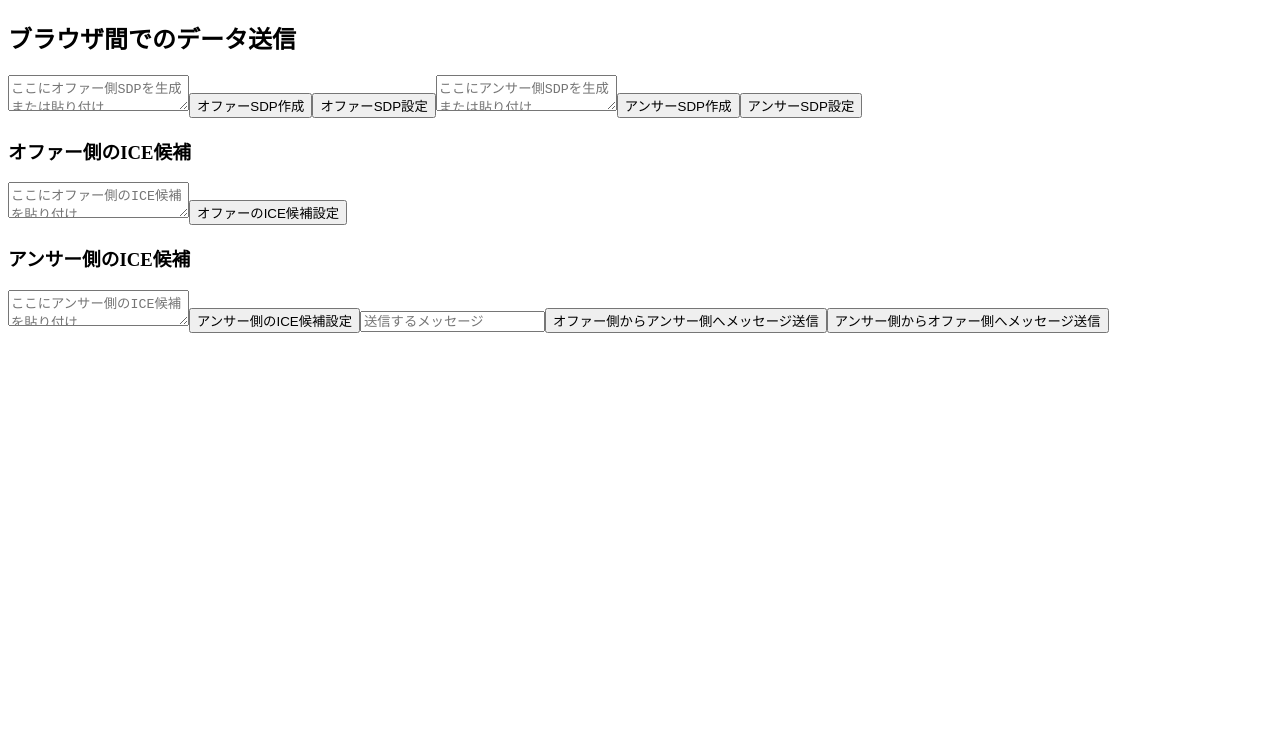
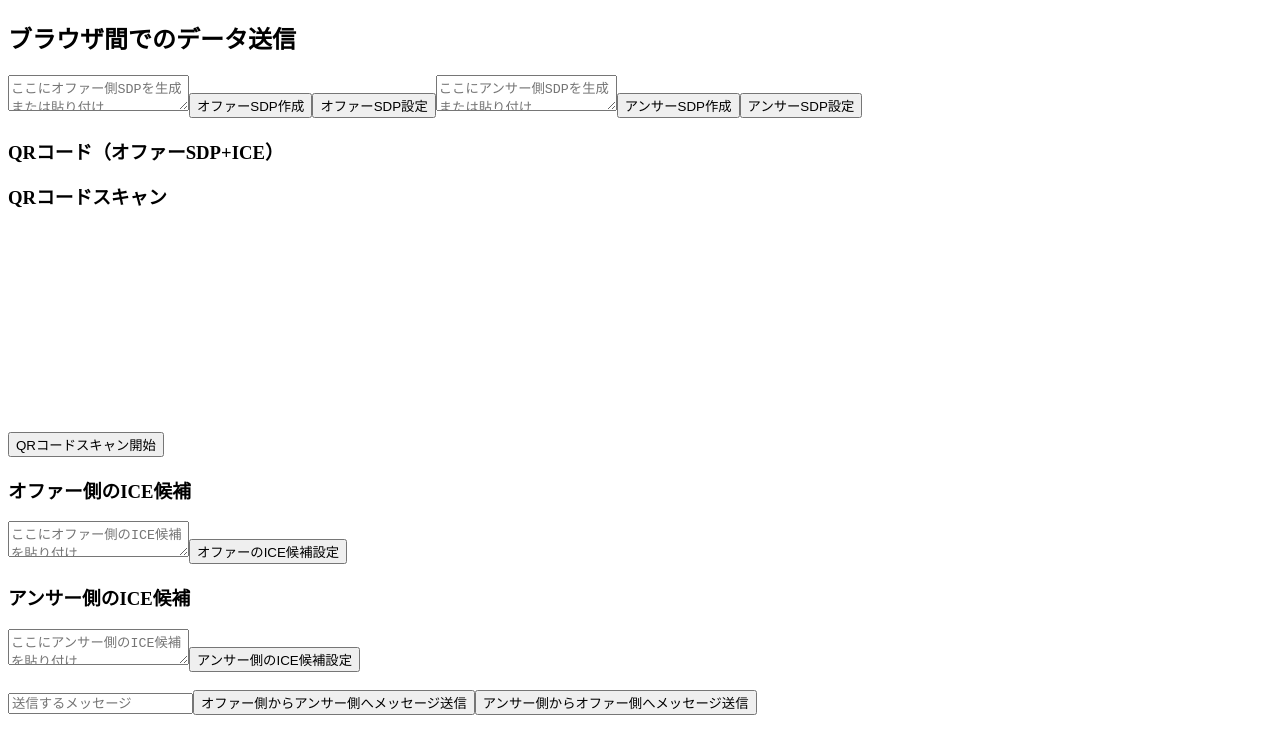
Before and after one commit to ht0625/web_rtc, a Nuxt app: page / in a window 1280 px wide. Shown: the top 754 px of the page. Built offline with nearby package versions, Linux system fonts and the light colour scheme.

Commit message:
QRコード反映（半自動だが未完成）

```diff
--- a/app.vue
+++ b/app.vue
@@ -6,12 +6,23 @@
     <textarea v-model="offerSDP" placeholder="ここにオファー側SDPを生成または貼り付け"></textarea>
     <button @click="createOffer">オファーSDP作成</button>
     <button @click="setOffer">オファーSDP設定</button>
-
     <!-- アンサー側SDPの表示領域 -->
     <textarea v-model="answerSDP" placeholder="ここにアンサー側SDPを生成または貼り付け"></textarea>
     <button @click="createAnswer">アンサーSDP作成</button>
     <button @click="setAnswer">アンサーSDP設定</button>
 
+    <!-- オファーQRコード表示 -->
+    <h3>QRコード（オファーSDP+ICE）</h3>
+    <div v-if="qrCodeData">
+      <img :src="qrCodeData" alt="オファーQRコード" />
+    </div>
+
+    <!-- QRコード読み取り -->
+    <h3>QRコードスキャン</h3>
+    <video ref="video" width="300" height="200" autoplay muted></video>
+    <br>
+    <button @click="startQrScanner">QRコードスキャン開始</button>
+    <p v-if="scannedData">スキャン結果: {{ scannedData }}</p>
     <!-- オファー側ICE候補の表示領域 -->
     <h3>オファー側のICE候補</h3>
     <textarea v-model="offerIceCandidates" placeholder="ここにオファー側のICE候補を貼り付け"></textarea>
@@ -21,6 +32,8 @@
     <h3>アンサー側のICE候補</h3>
     <textarea v-model="answerIceCandidates" placeholder="ここにアンサー側のICE候補を貼り付け"></textarea>
     <button @click="addIceCandidatesAnswer">アンサー側のICE候補設定</button>
+
+    <br><br>
 
     <!-- データ送信用のUI -->
     <input v-model="message" type="text" placeholder="送信するメッセージ" />
@@ -35,7 +48,9 @@
 </template>
 
 <script setup lang="ts">
-import { ref } from 'vue';
+import { ref, onUnmounted } from 'vue';
+import QRCode from 'qrcode';
+import { BrowserMultiFormatReader } from '@zxing/browser';
 
 // 変数定義
 const offerSDP = ref('');
@@ -44,6 +59,9 @@ const offerIceCandidates = ref('');
 const answerIceCandidates = ref('');
 const message = ref('');
 const messages = ref<string[]>([]);
+const qrCodeData = ref<string | null>(null);
+const scannedData = ref<string | null>(null);
+const video = ref<HTMLVideoElement | null>(null);
 
 let offerConnection: RTCPeerConnection | null = null;
 let answerConnection: RTCPeerConnection | null = null;
@@ -51,6 +69,7 @@ let offerSendChannel: RTCDataChannel | null = null;
 let answerSendChannel: RTCDataChannel | null = null;
 let offerReceiveChannel: RTCDataChannel | null = null;
 let answerReceiveChannel: RTCDataChannel | null = null;
+let qrCodeReader: BrowserMultiFormatReader | null = null;
 
 // メッセージ表示関数
 const displayMessage = (msg: string) => {
@@ -80,6 +99,14 @@ const createOffer = async () => {
       offerIceCandidates.value += JSON.stringify(event.candidate) + '\n';
     }
   };
+  setInterval(async ()=>{
+      const data = {
+      offerSDP: offerSDP.value,
+      offerIceCandidates: offerIceCandidates.value.split('\n').filter(Boolean),
+    };
+    qrCodeData.value = await QRCode.toDataURL(JSON.stringify(data));
+  },3000)
+
 };
 
 // オファーSDP設定
@@ -96,6 +123,27 @@ const setOffer = async () => {
   await answerConnection.setRemoteDescription(offer);
   console.log('オファーが設定されました。');
 };
+// QRコードスキャン開始
+const startQrScanner = async () => {
+  if (!video.value) return;
+
+  qrCodeReader = new BrowserMultiFormatReader();
+  try {
+    const result = await qrCodeReader.decodeOnceFromVideoDevice(undefined, video.value);
+    scannedData.value = result.getText();
+    if (scannedData.value) {
+      const parsedData = JSON.parse(scannedData.value);
+      offerSDP.value = parsedData.offerSDP;
+      offerIceCandidates.value = parsedData.offerIceCandidates.join('\n');
+    } else {
+      console.error('スキャンデータが null です');
+    }
+
+  } catch (err) {
+    console.error('QRコードスキャンエラー:', err);
+  }
+};
+
 
 // アンサーSDP作成
 const createAnswer = async () => {
@@ -163,4 +211,16 @@ const sendMessageAnswer = () => {
     message.value = '';
   }
 };
+
+// クリーンアップ
+onUnmounted(async () => {
+  // カメラストリームを明示的に停止
+  const videoElement = video.value;
+  if (videoElement && videoElement.srcObject) {
+    const stream = videoElement.srcObject as MediaStream;
+    stream.getTracks().forEach((track) => track.stop());
+    videoElement.srcObject = null; // リソースを解放
+  }
+});
+
 </script>
```
